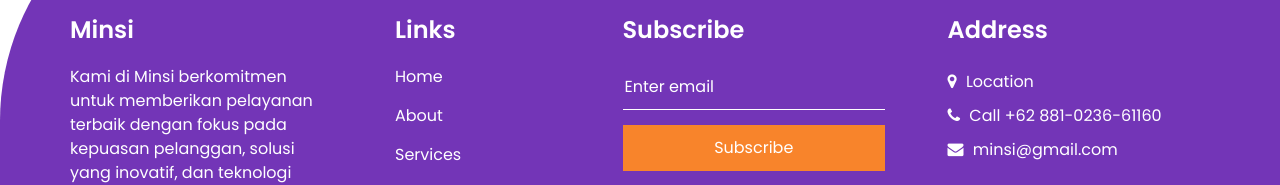
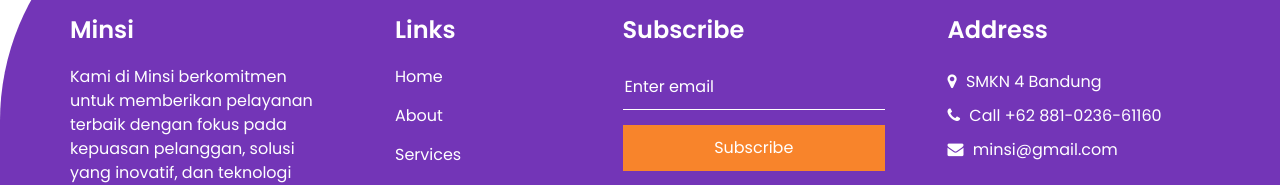
Before and after one commit to fishfffffz/minsi, a plain HTML site: page index.html in a window 1280 px wide. Shown: the part 3317-3502 px from the top of the page. Drawn offline with nearby package versions, Linux system fonts and the light colour scheme; some packages are replaced by stand-ins of ours.

Commit message:
Update index.html

```diff
--- a/index.html
+++ b/index.html
@@ -387,7 +387,7 @@ Wifi Voucher              </h5>
                 <a href="">
                   <i class="fa fa-map-marker" aria-hidden="true"></i>
                   <span>
-                    Location
+                    SMKN 4 Bandung
                   </span>
                 </a>
                 <a href="">
```
